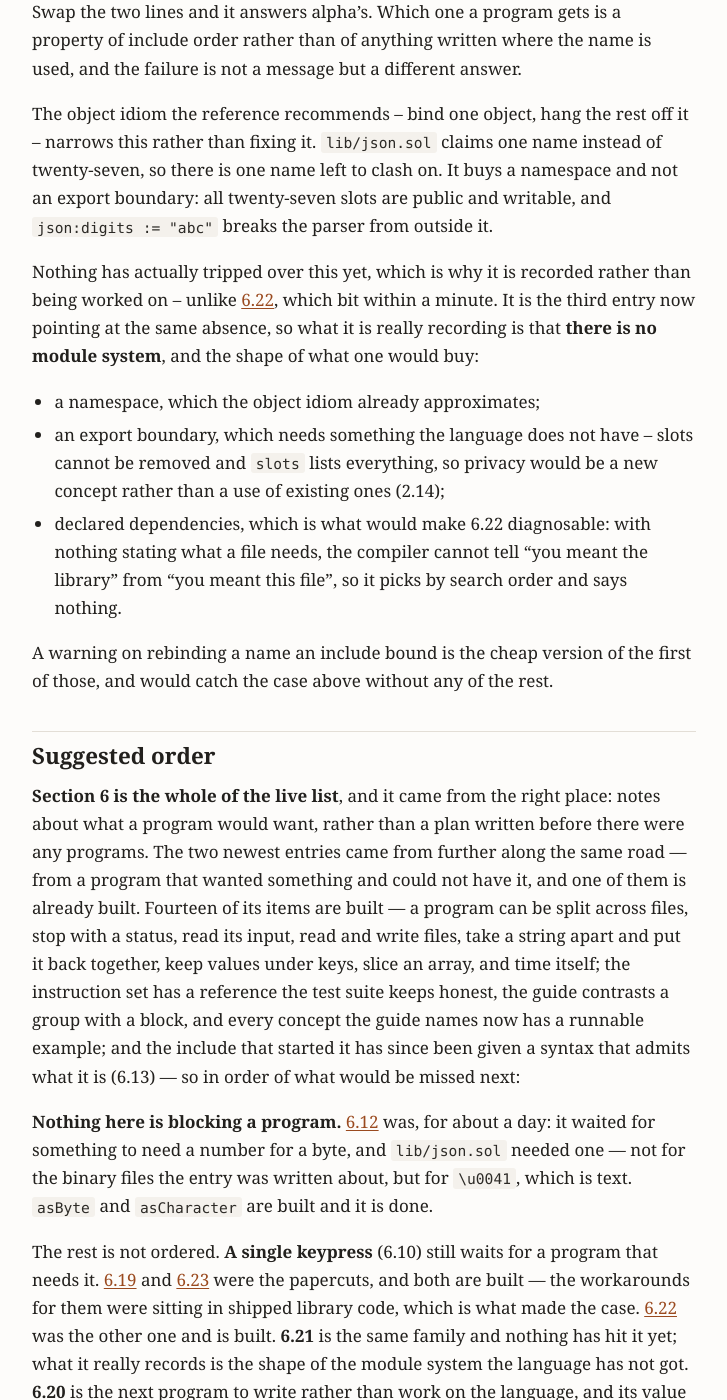
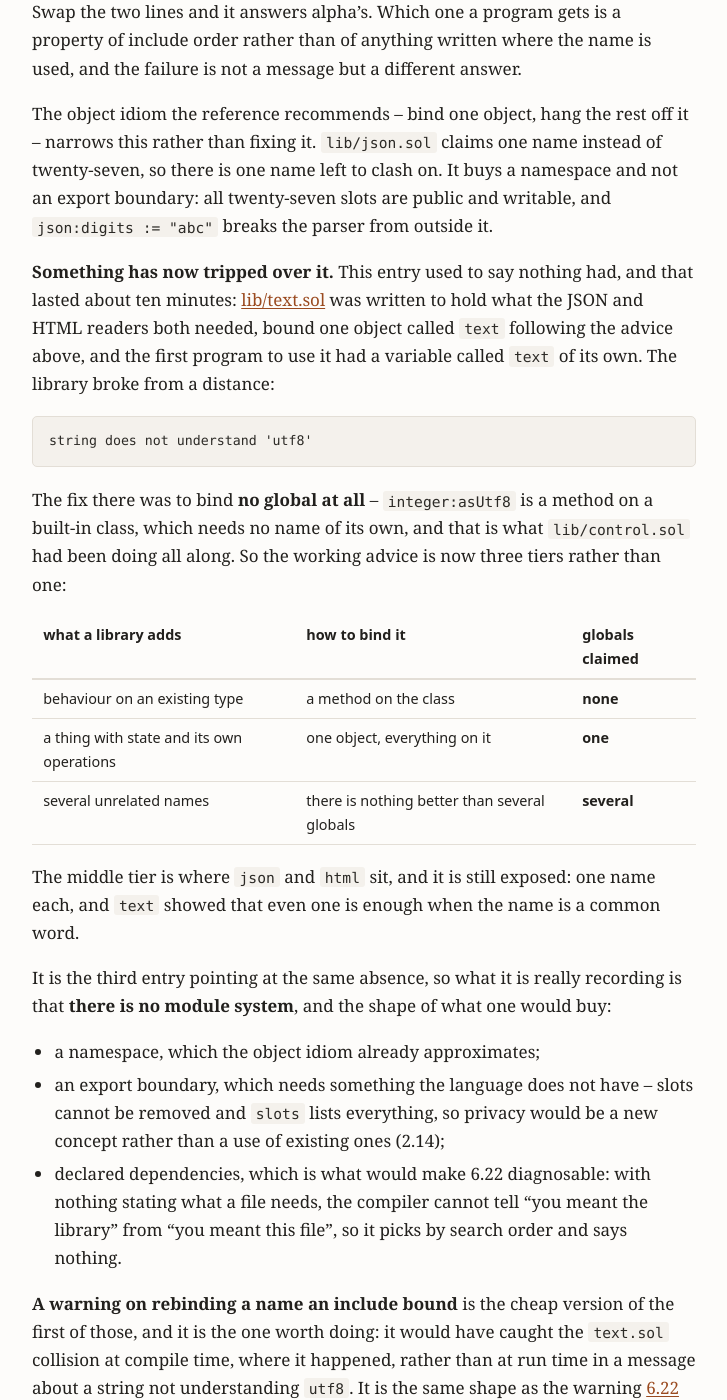
Before and after one commit to hansolovkarlsson/Solveig, a Jekyll site: the page built from docs/ROADMAP.md, in a window 1280 px wide and 1400 px high, scrolled down 7567 px. Shown: the whole window, without its empty margins (276-1003 px from the left). Built offline with Jekyll 4.4.1, drawn with Linux system fonts in a browser that asks for light colours; our own code applies the rules of GitHub Pages for plain Markdown files; some of the changed text lies outside the part shown.

Commit message:
Correct 6.21: something did trip over it
The entry said nothing had tripped over two libraries colliding on a
name. That lasted about ten minutes -- lib/text.sol bound one object
called text, and the first program to use it had a variable of that
name, so the library broke from a distance with 'string does not
understand utf8'.

The fix there was to bind no global at all, which control.sol had been
doing all along, so the advice is three tiers now rather than one:
behaviour on an existing type is a method and claims nothing; a thing
with state claims one object; several unrelated names have nothing
better than several globals.

Also promoted the warning on rebinding an included name from a footnote
to the recommendation. It would have caught this at compile time, it is
the same shape as the warning 6.22 already added, and it needs none of
the module system to work.

Co-Authored-By: Claude Opus 5 <noreply@anthropic.com>
Claude-Session: https://claude.ai/code/session_014Emnizwfra15qgDU979HaB

````diff
--- a/docs/ROADMAP.md
+++ b/docs/ROADMAP.md
@@ -306,11 +306,34 @@ of twenty-seven, so there is one name left to clash on. It buys a namespace and
 not an export boundary: all twenty-seven slots are public and writable, and
 `json:digits := "abc"` breaks the parser from outside it.
 
-Nothing has actually tripped over this yet, which is why it is recorded rather
-than being worked on -- unlike [6.22](COMPLETED.md#622-a-file-that-includes-a-library-of-its-own-name-silently-does-nothing--done),
-which bit within a minute. It is the third entry now pointing at the same
-absence, so what it is really recording is that **there is no module system**,
-and the shape of what one would buy:
+**Something has now tripped over it.** This entry used to say nothing had, and
+that lasted about ten minutes: [lib/text.sol](../lib/text.sol) was written to
+hold what the JSON and HTML readers both needed, bound one object called `text`
+following the advice above, and the first program to use it had a variable
+called `text` of its own. The library broke from a distance:
+
+```
+string does not understand 'utf8'
+```
+
+The fix there was to bind **no global at all** -- `integer:asUtf8` is a method on
+a built-in class, which needs no name of its own, and that is what
+`lib/control.sol` had been doing all along. So the working advice is now three
+tiers rather than one:
+
+| what a library adds | how to bind it | globals claimed |
+| --- | --- | --- |
+| behaviour on an existing type | a method on the class | **none** |
+| a thing with state and its own operations | one object, everything on it | **one** |
+| several unrelated names | there is nothing better than several globals | **several** |
+
+The middle tier is where `json` and `html` sit, and it is still exposed: one
+name each, and `text` showed that even one is enough when the name is a common
+word.
+
+It is the third entry pointing at the same absence, so what it is really
+recording is that **there is no module system**, and the shape of what one would
+buy:
 
 - a namespace, which the object idiom already approximates;
 - an export boundary, which needs something the language does not have -- slots
@@ -320,8 +343,18 @@ and the shape of what one would buy:
   stating what a file needs, the compiler cannot tell "you meant the library"
   from "you meant this file", so it picks by search order and says nothing.
 
-A warning on rebinding a name an include bound is the cheap version of the first
-of those, and would catch the case above without any of the rest.
+**A warning on rebinding a name an include bound** is the cheap version of the
+first of those, and it is the one worth doing: it would have caught the
+`text.sol` collision at compile time, where it happened, rather than at run time
+in a message about a string not understanding `utf8`. It is the same shape as
+the warning [6.22](COMPLETED.md#622-a-file-that-includes-a-library-of-its-own-name-silently-does-nothing--done)
+already added -- the compiler knows which names an include bound, and knows when
+the file it is compiling binds one of them again -- and it needs none of the
+module system to work.
+
+The objection to it is that rebinding is legal and sometimes deliberate: a
+program may want to replace something a library bound. A warning says so without
+forbidding it, which is the same bargain 6.22 struck.
 
 ## Suggested order
 
````
